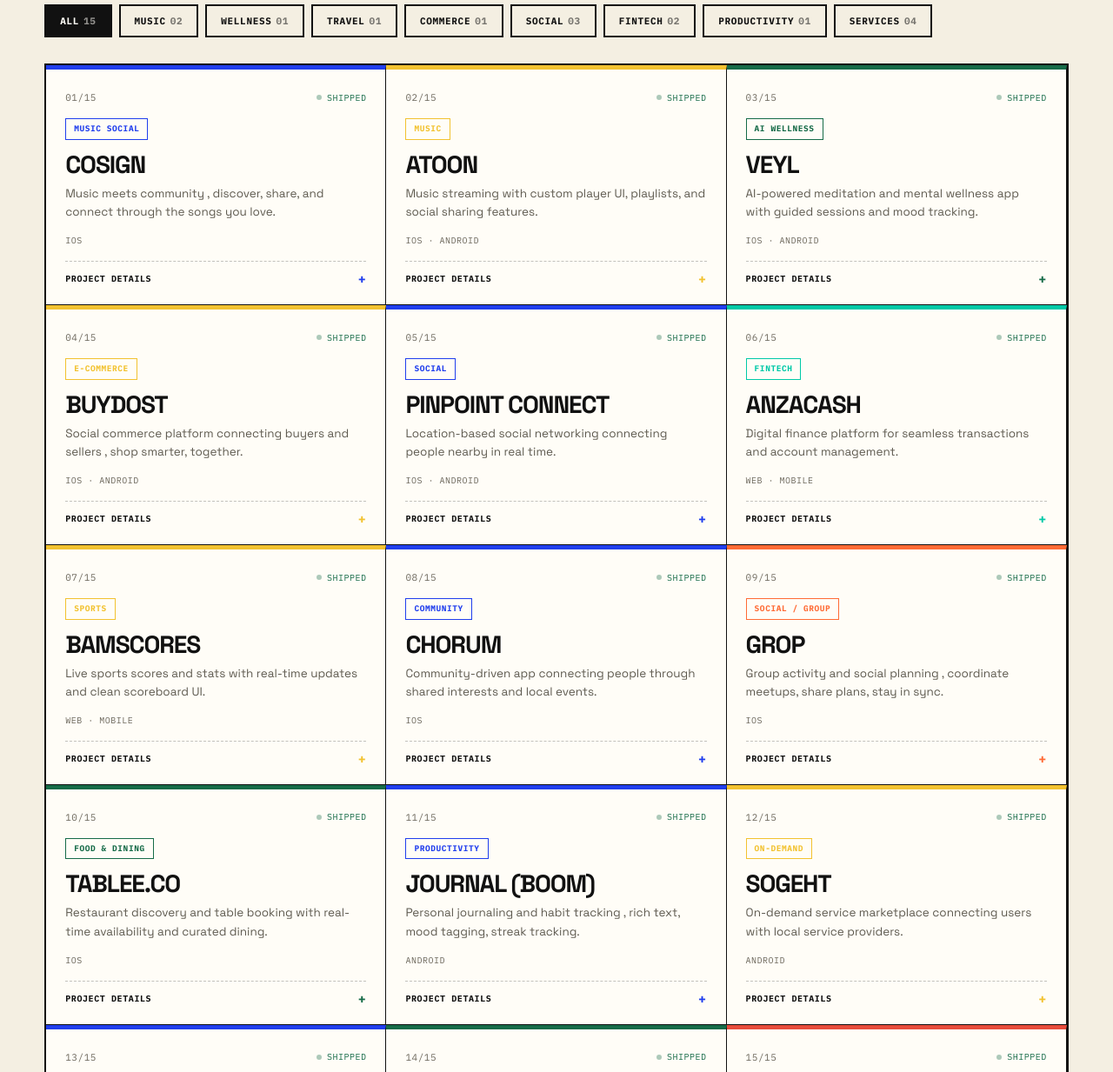
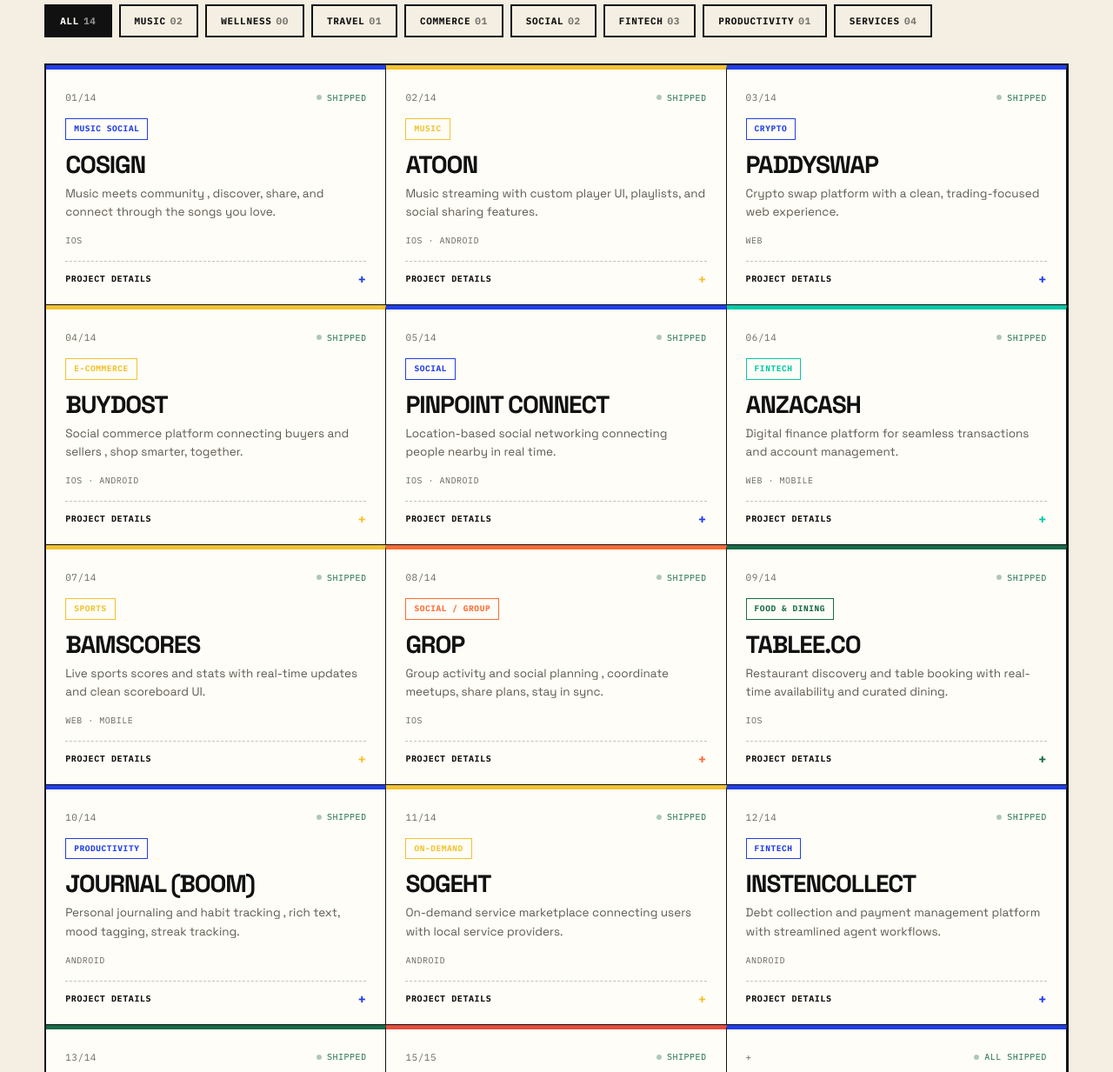
Before and after one commit to kaif95077/flutter-deviser, a plain HTML site: page index.html in a window 1280 px wide. Shown: the part 1580-2813 px from the top of the page at 87% size. Drawn offline with Linux system fonts and the light colour scheme.

Commit message:
Update project showcase from 15 to 14 apps

```diff
--- a/index.html
+++ b/index.html
@@ -2843,9 +2843,9 @@ html.dark-mode .theme-switch-thumb{
 <div id="proj-overlay" role="dialog" aria-modal="true" aria-label="Our shipped projects">
   <div class="proj-popup">
     <div class="proj-topbar">
-      <span class="proj-topbar-label">// 15 Apps Shipped , Projects</span>
+      <span class="proj-topbar-label">// 14 Apps Shipped , Projects</span>
       <div class="proj-topbar-right">
-        <span class="proj-counter" id="projCounter">1 / 15</span>
+        <span class="proj-counter" id="projCounter">1 / 14</span>
         <button class="proj-close-btn" id="projCloseBtn" aria-label="Close project showcase">Close ✕</button>
       </div>
     </div>
@@ -2864,6 +2864,7 @@ html.dark-mode .theme-switch-thumb{
           </div>
         </div>
 
+
         <div class="proj-slide" style="--slide-accent:var(--hazard)">
           <div class="ps-eyebrow"><span class="ps-type">Music</span><span class="ps-platform">iOS · Android</span></div>
           <h2 class="ps-title">Atoon</h2>
@@ -2875,13 +2876,14 @@ html.dark-mode .theme-switch-thumb{
           </div>
         </div>
 
-        <div class="proj-slide" style="--slide-accent:var(--ok)">
-          <div class="ps-eyebrow"><span class="ps-type">AI Wellness</span><span class="ps-platform">iOS · Android</span></div>
-          <h2 class="ps-title">Veyl</h2>
-          <p class="ps-desc">AI-powered meditation and mental wellness app with guided sessions and mood tracking. Conversational AI wired into a calm, distraction-free session UI.</p>
-          <div class="ps-stack"><span>Flutter</span><span>AI/LLM Integration</span><span>Firebase</span><span>Local Notifications</span></div>
+
+        <div class="proj-slide" style="--slide-accent:var(--signal)">
+          <div class="ps-eyebrow"><span class="ps-type">Crypto</span><span class="ps-platform">Web</span></div>
+          <h2 class="ps-title">PaddySwap</h2>
+          <p class="ps-desc">Crypto swap platform with a clean, trading-focused web experience for digital asset users.</p>
+          <div class="ps-stack"><span>Web3</span><span>Crypto</span><span>Swap</span><span>Responsive UI</span></div>
           <div class="ps-links">
-            <a href="https://www.veyl.co/" target="_blank" rel="noopener">Website ↗</a>
+            <a href="https://paddyswap.com/" target="_blank" rel="noopener">Website ↗</a>
           </div>
         </div>
 
@@ -2896,6 +2898,7 @@ html.dark-mode .theme-switch-thumb{
           </div>
         </div>
 
+
         <div class="proj-slide" style="--slide-accent:var(--signal)">
           <div class="ps-eyebrow"><span class="ps-type">Social</span><span class="ps-platform">iOS · Android</span></div>
           <h2 class="ps-title">PinPoint Connect</h2>
@@ -2906,6 +2909,7 @@ html.dark-mode .theme-switch-thumb{
           </div>
         </div>
 
+
         <div class="proj-slide" style="--slide-accent:#00c9a7">
           <div class="ps-eyebrow"><span class="ps-type">Fintech</span><span class="ps-platform">Web · Mobile</span></div>
           <h2 class="ps-title">Anzacash</h2>
@@ -2916,6 +2920,7 @@ html.dark-mode .theme-switch-thumb{
           </div>
         </div>
 
+
         <div class="proj-slide" style="--slide-accent:var(--hazard)">
           <div class="ps-eyebrow"><span class="ps-type">Sports</span><span class="ps-platform">Web · Mobile</span></div>
           <h2 class="ps-title">Bamscores</h2>
@@ -2926,15 +2931,6 @@ html.dark-mode .theme-switch-thumb{
           </div>
         </div>
 
-        <div class="proj-slide" style="--slide-accent:var(--signal)">
-          <div class="ps-eyebrow"><span class="ps-type">Community</span><span class="ps-platform">iOS</span></div>
-          <h2 class="ps-title">Chorum</h2>
-          <p class="ps-desc">Community-driven app connecting people through shared interests and local events. Smart matching and event creation flows built end-to-end.</p>
-          <div class="ps-stack"><span>Flutter</span><span>Firebase</span><span>Cloud Functions</span><span>Push Notifs</span></div>
-          <div class="ps-links">
-            <a href="https://apps.apple.com/in/app/chorum/id6746419996" target="_blank" rel="noopener">App Store ↗</a>
-          </div>
-        </div>
 
         <div class="proj-slide" style="--slide-accent:#ff6b35">
           <div class="ps-eyebrow"><span class="ps-type">Social / Group</span><span class="ps-platform">iOS</span></div>
@@ -2946,6 +2942,7 @@ html.dark-mode .theme-switch-thumb{
           </div>
         </div>
 
+
         <div class="proj-slide" style="--slide-accent:var(--ok)">
           <div class="ps-eyebrow"><span class="ps-type">Food &amp; Dining</span><span class="ps-platform">iOS</span></div>
           <h2 class="ps-title">Tablee.co</h2>
@@ -2956,6 +2953,7 @@ html.dark-mode .theme-switch-thumb{
           </div>
         </div>
 
+
         <div class="proj-slide" style="--slide-accent:var(--signal)">
           <div class="ps-eyebrow"><span class="ps-type">Productivity</span><span class="ps-platform">Android</span></div>
           <h2 class="ps-title">Journal (Boom)</h2>
@@ -2966,6 +2964,7 @@ html.dark-mode .theme-switch-thumb{
           </div>
         </div>
 
+
         <div class="proj-slide" style="--slide-accent:var(--hazard)">
           <div class="ps-eyebrow"><span class="ps-type">On-Demand Services</span><span class="ps-platform">Android</span></div>
           <h2 class="ps-title">Sogeht</h2>
@@ -2976,6 +2975,7 @@ html.dark-mode .theme-switch-thumb{
           </div>
         </div>
 
+
         <div class="proj-slide" style="--slide-accent:var(--signal)">
           <div class="ps-eyebrow"><span class="ps-type">Fintech / Collections</span><span class="ps-platform">Android</span></div>
           <h2 class="ps-title">InstenCollect</h2>
@@ -2986,6 +2986,7 @@ html.dark-mode .theme-switch-thumb{
           </div>
         </div>
 
+
         <div class="proj-slide" style="--slide-accent:var(--ok)">
           <div class="ps-eyebrow"><span class="ps-type">eSIM / Travel</span><span class="ps-platform">iOS · Android</span></div>
           <h2 class="ps-title">eSIM Dual</h2>
@@ -2996,6 +2997,7 @@ html.dark-mode .theme-switch-thumb{
           </div>
         </div>
 
+
         <div class="proj-slide" style="--slide-accent:#e74c3c">
           <div class="ps-eyebrow"><span class="ps-type">NGO / Donation</span><span class="ps-platform">Android</span></div>
           <h2 class="ps-title">Pejawara Donation</h2>
@@ -3014,7 +3016,7 @@ html.dark-mode .theme-switch-thumb{
       <div class="proj-dots" id="projDots"></div>
       <button class="proj-arrow" id="projNext">Next &#8594;</button>
     </div>
-    <p class="proj-swipe-hint">Swipe or use arrow keys to browse all 15 projects</p>
+    <p class="proj-swipe-hint">Swipe or use arrow keys to browse all 14 projects</p>
   </div>
 </div>
 
@@ -3166,13 +3168,13 @@ html.dark-mode .theme-switch-thumb{
     </div>
 
     <div class="work-filters reveal" role="tablist" aria-label="Filter projects by category">
-      <button class="wf-btn active" data-filter="all">All<span class="wf-count">15</span></button>
+      <button class="wf-btn active" data-filter="all">All<span class="wf-count">14</span></button>
       <button class="wf-btn" data-filter="music">Music<span class="wf-count">02</span></button>
-      <button class="wf-btn" data-filter="wellness">Wellness<span class="wf-count">01</span></button>
+      <button class="wf-btn" data-filter="wellness">Wellness<span class="wf-count">00</span></button>
       <button class="wf-btn" data-filter="travel">Travel<span class="wf-count">01</span></button>
       <button class="wf-btn" data-filter="commerce">Commerce<span class="wf-count">01</span></button>
-      <button class="wf-btn" data-filter="social">Social<span class="wf-count">03</span></button>
-      <button class="wf-btn" data-filter="fintech">Fintech<span class="wf-count">02</span></button>
+      <button class="wf-btn" data-filter="social">Social<span class="wf-count">02</span></button>
+      <button class="wf-btn" data-filter="fintech">Fintech<span class="wf-count">03</span></button>
       <button class="wf-btn" data-filter="productivity">Productivity<span class="wf-count">01</span></button>
       <button class="wf-btn" data-filter="services">Services<span class="wf-count">04</span></button>
     </div>
@@ -3180,7 +3182,7 @@ html.dark-mode .theme-switch-thumb{
     <div class="work-grid reveal" id="workGrid">
 
       <div class="work-card" data-cat="music" style="--accent:var(--signal);--d:0;">
-        <div class="wc-head"><span class="wc-idx">01/15</span><span class="wc-status">Shipped</span></div>
+        <div class="wc-head"><span class="wc-idx">01/14</span><span class="wc-status">Shipped</span></div>
         <span class="wc-cat">Music Social</span>
         <h3 class="wc-title">Cosign</h3>
         <p class="wc-desc">Music meets community , discover, share, and connect through the songs you love.</p>
@@ -3196,8 +3198,9 @@ html.dark-mode .theme-switch-thumb{
         </div>
       </div>
 
+
       <div class="work-card" data-cat="music" style="--accent:var(--hazard);--d:1;">
-        <div class="wc-head"><span class="wc-idx">02/15</span><span class="wc-status">Shipped</span></div>
+        <div class="wc-head"><span class="wc-idx">02/14</span><span class="wc-status">Shipped</span></div>
         <span class="wc-cat">Music</span>
         <h3 class="wc-title">Atoon</h3>
         <p class="wc-desc">Music streaming with custom player UI, playlists, and social sharing features.</p>
@@ -3213,22 +3216,25 @@ html.dark-mode .theme-switch-thumb{
         </div>
       </div>
 
-      <div class="work-card" data-cat="wellness" style="--accent:var(--ok);--d:2;">
-        <div class="wc-head"><span class="wc-idx">03/15</span><span class="wc-status">Shipped</span></div>
-        <span class="wc-cat">AI Wellness</span>
-        <h3 class="wc-title">Veyl</h3>
-        <p class="wc-desc">AI-powered meditation and mental wellness app with guided sessions and mood tracking.</p>
-        <span class="wc-plat">iOS &middot; Android</span>
+
+      <div class="work-card" data-cat="fintech" style="--accent:var(--signal);--d:2;">
+        <div class="wc-head"><span class="wc-idx">03/14</span><span class="wc-status">Shipped</span></div>
+        <span class="wc-cat">Crypto</span>
+        <h3 class="wc-title">PaddySwap</h3>
+        <p class="wc-desc">Crypto swap platform with a clean, trading-focused web experience.</p>
+        <span class="wc-plat">Web</span>
         <button class="wc-toggle" aria-expanded="false"><span>Project details</span><span class="wc-toggle-icon">+</span></button>
         <div class="wc-panel">
-          <p class="wc-note">Conversational AI flows wired into a calm, distraction-free session UI.</p>
-          <div class="wc-stack"><span>Flutter</span><span>AI/LLM Integration</span><span>Firebase</span><span>Local Notifications</span></div>
-          <div class="wc-links"><a href="https://www.veyl.co/" target="_blank" rel="noopener">Website &#8599;</a></div>
+          <p class="wc-note">A focused crypto product experience for exploring and swapping digital assets.</p>
+          <div class="wc-stack"><span>Web3</span><span>Crypto</span><span>Swap</span><span>Responsive UI</span></div>
+          <div class="wc-links">
+            <a href="https://paddyswap.com/" target="_blank" rel="noopener">Website &#8599;</a>
+          </div>
         </div>
       </div>
 
       <div class="work-card" data-cat="commerce" style="--accent:var(--hazard);--d:3;">
-        <div class="wc-head"><span class="wc-idx">04/15</span><span class="wc-status">Shipped</span></div>
+        <div class="wc-head"><span class="wc-idx">04/14</span><span class="wc-status">Shipped</span></div>
         <span class="wc-cat">E-Commerce</span>
         <h3 class="wc-title">BuyDost</h3>
         <p class="wc-desc">Social commerce platform connecting buyers and sellers , shop smarter, together.</p>
@@ -3244,8 +3250,9 @@ html.dark-mode .theme-switch-thumb{
         </div>
       </div>
 
+
       <div class="work-card" data-cat="social" style="--accent:var(--signal);--d:4;">
-        <div class="wc-head"><span class="wc-idx">05/15</span><span class="wc-status">Shipped</span></div>
+        <div class="wc-head"><span class="wc-idx">05/14</span><span class="wc-status">Shipped</span></div>
         <span class="wc-cat">Social</span>
         <h3 class="wc-title">PinPoint Connect</h3>
         <p class="wc-desc">Location-based social networking connecting people nearby in real time.</p>
@@ -3258,8 +3265,9 @@ html.dark-mode .theme-switch-thumb{
         </div>
       </div>
 
+
       <div class="work-card" data-cat="fintech" style="--accent:#00c9a7;--d:5;">
-        <div class="wc-head"><span class="wc-idx">06/15</span><span class="wc-status">Shipped</span></div>
+        <div class="wc-head"><span class="wc-idx">06/14</span><span class="wc-status">Shipped</span></div>
         <span class="wc-cat">Fintech</span>
         <h3 class="wc-title">Anzacash</h3>
         <p class="wc-desc">Digital finance platform for seamless transactions and account management.</p>
@@ -3272,8 +3280,9 @@ html.dark-mode .theme-switch-thumb{
         </div>
       </div>
 
+
       <div class="work-card" data-cat="services" style="--accent:var(--hazard);--d:6;">
-        <div class="wc-head"><span class="wc-idx">07/15</span><span class="wc-status">Shipped</span></div>
+        <div class="wc-head"><span class="wc-idx">07/14</span><span class="wc-status">Shipped</span></div>
         <span class="wc-cat">Sports</span>
         <h3 class="wc-title">Bamscores</h3>
         <p class="wc-desc">Live sports scores and stats with real-time updates and clean scoreboard UI.</p>
@@ -3286,22 +3295,9 @@ html.dark-mode .theme-switch-thumb{
         </div>
       </div>
 
-      <div class="work-card" data-cat="social" style="--accent:var(--signal);--d:7;">
-        <div class="wc-head"><span class="wc-idx">08/15</span><span class="wc-status">Shipped</span></div>
-        <span class="wc-cat">Community</span>
-        <h3 class="wc-title">Chorum</h3>
-        <p class="wc-desc">Community-driven app connecting people through shared interests and local events.</p>
-        <span class="wc-plat">iOS</span>
-        <button class="wc-toggle" aria-expanded="false"><span>Project details</span><span class="wc-toggle-icon">+</span></button>
-        <div class="wc-panel">
-          <p class="wc-note">Robust profile system with smart matching and event creation flows.</p>
-          <div class="wc-stack"><span>Flutter</span><span>Firebase</span><span>Cloud Functions</span><span>Push Notifications</span></div>
-          <div class="wc-links"><a href="https://apps.apple.com/in/app/chorum/id6746419996" target="_blank" rel="noopener">App Store &#8599;</a></div>
-        </div>
-      </div>
-
-      <div class="work-card" data-cat="social" style="--accent:#ff6b35;--d:8;">
-        <div class="wc-head"><span class="wc-idx">09/15</span><span class="wc-status">Shipped</span></div>
+
+      <div class="work-card" data-cat="social" style="--accent:#ff6b35;--d:7;">
+        <div class="wc-head"><span class="wc-idx">08/14</span><span class="wc-status">Shipped</span></div>
         <span class="wc-cat">Social / Group</span>
         <h3 class="wc-title">Grop</h3>
         <p class="wc-desc">Group activity and social planning , coordinate meetups, share plans, stay in sync.</p>
@@ -3314,8 +3310,9 @@ html.dark-mode .theme-switch-thumb{
         </div>
       </div>
 
-      <div class="work-card" data-cat="services" style="--accent:var(--ok);--d:9;">
-        <div class="wc-head"><span class="wc-idx">10/15</span><span class="wc-status">Shipped</span></div>
+
+      <div class="work-card" data-cat="services" style="--accent:var(--ok);--d:8;">
+        <div class="wc-head"><span class="wc-idx">09/14</span><span class="wc-status">Shipped</span></div>
         <span class="wc-cat">Food &amp; Dining</span>
         <h3 class="wc-title">Tablee.co</h3>
         <p class="wc-desc">Restaurant discovery and table booking with real-time availability and curated dining.</p>
@@ -3328,8 +3325,9 @@ html.dark-mode .theme-switch-thumb{
         </div>
       </div>
 
-      <div class="work-card" data-cat="productivity" style="--accent:var(--signal);--d:10;">
-        <div class="wc-head"><span class="wc-idx">11/15</span><span class="wc-status">Shipped</span></div>
+
+      <div class="work-card" data-cat="productivity" style="--accent:var(--signal);--d:9;">
+        <div class="wc-head"><span class="wc-idx">10/14</span><span class="wc-status">Shipped</span></div>
         <span class="wc-cat">Productivity</span>
         <h3 class="wc-title">Journal (Boom)</h3>
         <p class="wc-desc">Personal journaling and habit tracking , rich text, mood tagging, streak tracking.</p>
@@ -3342,8 +3340,9 @@ html.dark-mode .theme-switch-thumb{
         </div>
       </div>
 
-      <div class="work-card" data-cat="services" style="--accent:var(--hazard);--d:11;">
-        <div class="wc-head"><span class="wc-idx">12/15</span><span class="wc-status">Shipped</span></div>
+
+      <div class="work-card" data-cat="services" style="--accent:var(--hazard);--d:10;">
+        <div class="wc-head"><span class="wc-idx">11/14</span><span class="wc-status">Shipped</span></div>
         <span class="wc-cat">On-Demand</span>
         <h3 class="wc-title">Sogeht</h3>
         <p class="wc-desc">On-demand service marketplace connecting users with local service providers.</p>
@@ -3356,8 +3355,9 @@ html.dark-mode .theme-switch-thumb{
         </div>
       </div>
 
-      <div class="work-card" data-cat="fintech" style="--accent:var(--signal);--d:12;">
-        <div class="wc-head"><span class="wc-idx">13/15</span><span class="wc-status">Shipped</span></div>
+
+      <div class="work-card" data-cat="fintech" style="--accent:var(--signal);--d:11;">
+        <div class="wc-head"><span class="wc-idx">12/14</span><span class="wc-status">Shipped</span></div>
         <span class="wc-cat">Fintech</span>
         <h3 class="wc-title">InstenCollect</h3>
         <p class="wc-desc">Debt collection and payment management platform with streamlined agent workflows.</p>
@@ -3370,8 +3370,9 @@ html.dark-mode .theme-switch-thumb{
         </div>
       </div>
 
-      <div class="work-card" data-cat="travel" style="--accent:var(--ok);--d:13;">
-        <div class="wc-head"><span class="wc-idx">14/15</span><span class="wc-status">Shipped</span></div>
+
+      <div class="work-card" data-cat="travel" style="--accent:var(--ok);--d:12;">
+        <div class="wc-head"><span class="wc-idx">13/14</span><span class="wc-status">Shipped</span></div>
         <span class="wc-cat">eSIM / Travel</span>
         <h3 class="wc-title">eSIM Dual</h3>
         <p class="wc-desc">Global eSIM data plans from 130+ countries. Instant activation, no physical SIM needed.</p>
@@ -3383,6 +3384,7 @@ html.dark-mode .theme-switch-thumb{
           <div class="wc-links"><a href="https://esimdual.com/" target="_blank" rel="noopener">Website &#8599;</a></div>
         </div>
       </div>
+
 
       <div class="work-card" data-cat="services" style="--accent:#e74c3c;--d:14;">
         <div class="wc-head"><span class="wc-idx">15/15</span><span class="wc-status">Shipped</span></div>
@@ -3398,7 +3400,7 @@ html.dark-mode .theme-switch-thumb{
         </div>
       </div>
 
-      <div class="work-card more-card" data-cat="all" style="--accent:var(--signal);--d:15;">
+      <div class="work-card more-card" data-cat="all" style="--accent:var(--signal);--d:14;">
         <div class="wc-head" style="width:100%;"><span class="wc-idx">+</span><span class="wc-status">All shipped</span></div>
         <div class="more-num"><span class="js-counter" data-target="10">0</span><span class="plus">+</span></div>
         <h3 class="wc-title">More Builds</h3>
```
